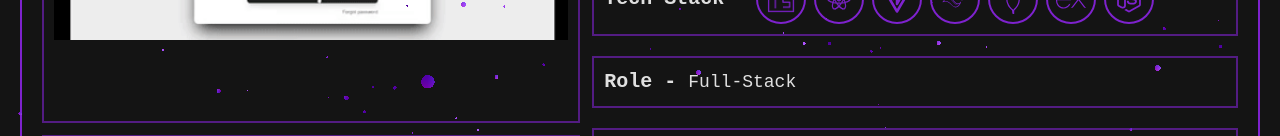
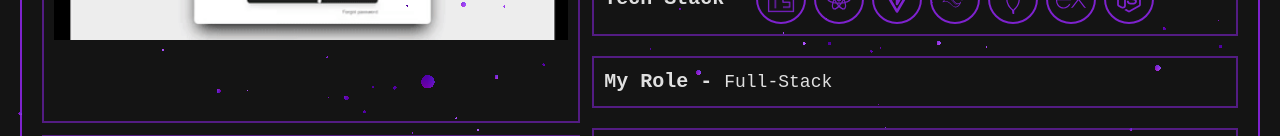
Before and after one commit to curLeeBrace/MyPortFolio, a React (Vite) app: page /projects in a window 1280 px wide. Shown: the part 422-558 px from the top of the page. Built offline with nearby package versions, Linux system fonts and the light colour scheme; no server answers.

Commit message:
change role to myrole

```diff
--- a/src/routes/MyWorks.tsx
+++ b/src/routes/MyWorks.tsx
@@ -287,7 +287,7 @@ const MyWorks = () => {
 
             {/* Role */}
             <div className="p-[10px] border-2  border-royal-purple/60 ">
-              <span className="font-semibold text-xl">Role - </span>
+              <span className="font-semibold text-xl">My Role - </span>
               <span className = "text-lg">{work.role}</span>
             </div>
 
```
